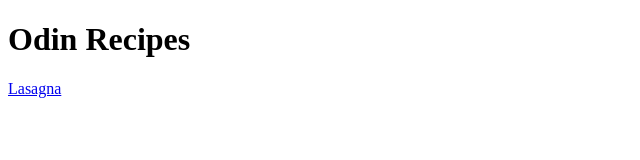
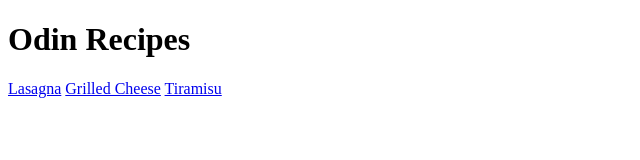
Before and after one commit to gabefando/odin-recipes, a plain HTML site: page index.html in a window 1280 px wide. Shown: the whole page, without its empty margins (0-640 px from the left). Drawn offline with Linux system fonts and the light colour scheme.

Commit message:
set up html for 2 new recipes update index

```diff
--- a/index.html
+++ b/index.html
@@ -7,5 +7,7 @@
 <body>
     <h1>Odin Recipes</h1>
     <a href="./recipes/lasagna.html">Lasagna</a>
+    <a href="./recipes/grilled-cheese.html">Grilled Cheese</a>
+    <a href="./recipes/tiramisu.html">Tiramisu</a>
 </body>
 </html>
```
Also changed, not shown: recipes/grilled-cheese.html (added), recipes/tiramisu.html (added).
